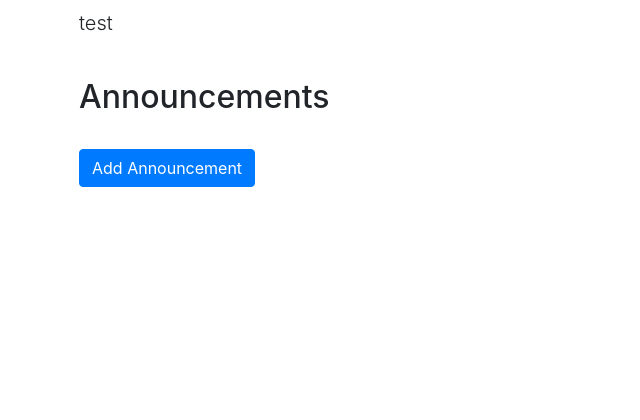
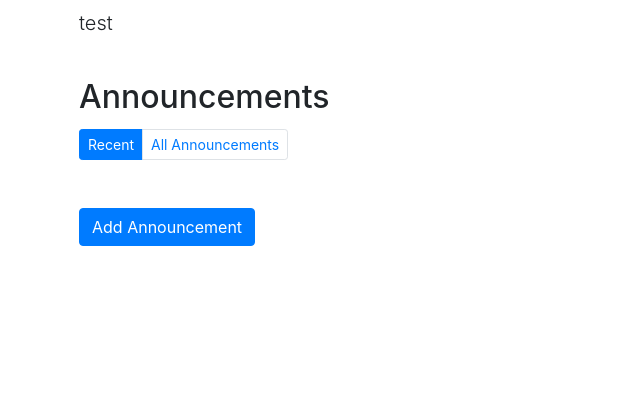
Before and after one commit to csyager/greeklink-core, a Django app: page / in a window 1280 px wide. Shown: the part 147-567 px from the top of the page, without its empty margins (0-640 px from the left). Run offline with Django 3.2, Linux system fonts and the light colour scheme; a user stored in the database is signed in; data comes from the database, SQL or seed files in the repository; data that the repository does not hold is empty; some libraries are stand-ins or nearby versions.

Commit message:
all announcements page

```diff
--- a/core/templates/core/index.html
+++ b/core/templates/core/index.html
@@ -22,6 +22,18 @@
     <div class="row">
         <div class="col-lg-9">
             <h2>Announcements</h2>
+                <div class='row title-row my-1'>
+                    <div class='col-12 py-1'>
+                        <nav aria-label="Page navigation">
+                            <ul class="pagination float-left pagination-sm">
+                                <li class="page-item active">
+                                    <span class="page-link">Recent</span>
+                                </li>
+                                <li class ="page-item"><a class ="page-link" href="/all_announcements">All Announcements</a></li>
+                            </ul>
+                        </nav>
+                    </div>
+                </div>
             <ul class="list-group">
                 {% for announcement in announcements %}
                 <li class="list-group-item">
@@ -30,7 +42,7 @@
                 </li>
                 {% endfor %}
             </ul><br>
-            {% if request.user.is_superuser %}
+                {% if request.user.is_superuser %}
             <button class="btn btn-primary" data-toggle="modal" data-target="#announcementModal">Add Announcement</button>
           <!-- Modal -->
             <div class="modal fade" id="announcementModal" tabindex="-1" role="dialog" aria-labelledby="announcementModal" aria-hidden="true">
@@ -64,5 +76,4 @@
     </div>
     <br>
 </div>
-
 {% endblock %}
--- a/core/urls.py
+++ b/core/urls.py
@@ -32,6 +32,7 @@ urlpatterns = [
     path('removeLink<int:link_id>', views.remove_link, name="remove_link"),
     path('addLink', views.add_link, name="add_link"),
     path('add_announcement', views.add_announcement, name='add_announcement'),
+    path('all_announcements', views.all_announcements, name='all_announcements')
 ]
 
 
--- a/core/views.py
+++ b/core/views.py
@@ -70,6 +70,20 @@ def index(request):
         "announcement_form": announcement_form,
     }
     return HttpResponse(template.render(context, request))
+
+def all_announcements(request):
+    template = loader.get_template('core/all_announcements.html')
+    announcements = Announcement.objects.order_by('-date')
+    announcement_form = AnnouncementForm()
+
+    context = {
+    'settings': getSettings(),
+    "announcements": announcements,
+    "announcement_form": announcement_form,
+    }
+    return HttpResponse(template.render(context, request))
+
+
 
 # users signing up for site
 def signup(request):
```
